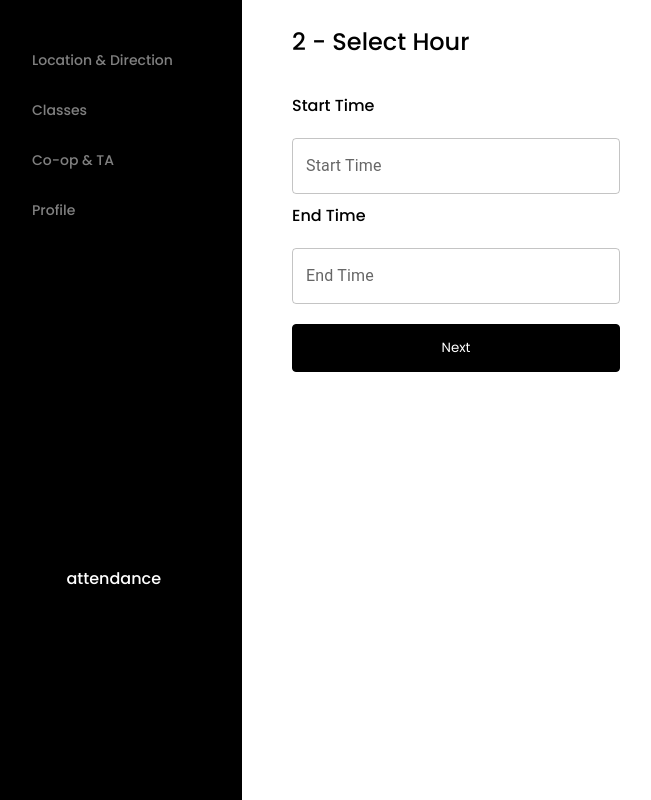
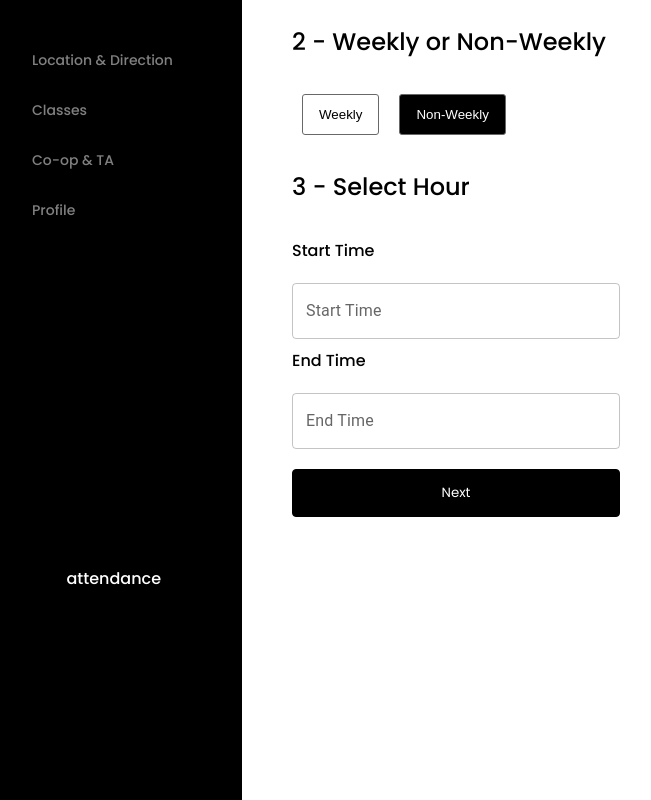
Before and after one commit to kubilaycakmak/attendence-frontend, a React (Create React App) app: page / in a window 1280 px wide. Shown: the top 800 px of the page, without its empty margins (8-659 px from the left). Built offline with nearby package versions, Linux system fonts and the light colour scheme.

Commit message:
weekly component

```diff
--- a/src/App.js
+++ b/src/App.js
@@ -3,11 +3,12 @@ import React from 'react'
 import './App.css'
 import Sidebar from './component/Sidebar/Sidebar'
 import Time from './component/Time/Time'
-
+import Week from './component/Week/Week'
 function App() {
   return (
     <div className='App'>
       <Sidebar />
+      <Week />
       <Time />
     </div>
   )
--- a/src/component/Time/Time.js
+++ b/src/component/Time/Time.js
@@ -33,7 +33,7 @@ const Time = () => {
   return (
     <LocalizationProvider dateAdapter={AdapterDateFns}>
       <form className={styles.container}>
-        <h3 className={styles.title}>2 - Select Hour</h3>
+        <h3 className={styles.title}>3 - Select Hour</h3>
         <div className={styles.wrapper}>
           <label>Start Time</label>
           <br />
--- /dev/null
+++ b/src/component/Week/Week.js
@@ -0,0 +1,44 @@
+import React, { useState } from 'react'
+import styles from './Week.module.scss'
+const Week = () => {
+  const [weekly, setWeekly] = useState(false)
+  //   const [selected, setSelected] = useState(0)
+
+  return (
+    <div className={styles.container}>
+      <div className={styles.contain}>
+        <h3 className={styles.title}> 2 - Weekly or Non-Weekly</h3>
+        <div className={styles.buttonContainer}>
+          <button
+            className={weekly ? styles.activeButton : styles.button}
+            onClick={() => setWeekly(true)}
+          >
+            Weekly
+          </button>
+          <button
+            className={!weekly ? styles.activeButton : styles.button}
+            onClick={() => setWeekly(false)}
+          >
+            Non-Weekly
+          </button>
+        </div>
+      </div>
+
+      <div className={styles.duration}>
+        {weekly && (
+          <div className={styles.inputContainer}>
+            <label className={styles.label}>Duration (How many weeks)</label>
+            <input
+              type='number'
+              max='52'
+              className={styles.input}
+              placeholder='up to 52'
+            />
+          </div>
+        )}
+      </div>
+    </div>
+  )
+}
+
+export default Week
--- /dev/null
+++ b/src/component/Week/Week.module.scss
@@ -0,0 +1,88 @@
+@import url('https://fonts.googleapis.com/css2?family=Poppins:wght@400;500;600&display=swap');
+
+.container {
+  text-align: left;
+  position: relative;
+  left: 300px;
+  display: flex;
+  flex-direction: row;
+  gap: 10px;
+
+  // margin-left: 180px;
+}
+.title {
+  text-align: left;
+  font-family: 'Poppins';
+  font-style: normal;
+  font-weight: 500;
+  font-size: 24px;
+  line-height: 36px;
+}
+.contain {
+  display: flex;
+  flex-direction: column;
+
+  .buttonContainer {
+    display: flex;
+    flex-direction: row;
+  }
+  .button {
+    background: #ffffff;
+    border: 1px solid #686868;
+    border-radius: 3px;
+    padding: 12px 16px;
+    margin: 10px;
+  }
+
+  .button:hover {
+    background-color: black;
+    color: white;
+  }
+}
+
+.duration {
+  .inputContainer {
+    display: flex;
+    flex-direction: column;
+    margin-top: 68px;
+  }
+  .input {
+    background: #ffffff;
+    padding: 12px 16px;
+    width: 208px;
+    border: 1px solid #686868;
+    border-radius: 3px;
+  }
+
+  .label {
+    font-family: 'Poppins';
+    font-style: normal;
+    font-weight: 500;
+    font-size: 14px;
+    line-height: 24px;
+  }
+}
+
+.activeButton {
+  border: 1px solid #686868;
+  border-radius: 3px;
+  padding: 12px 16px;
+  margin: 10px;
+  color: white;
+  background-color: black !important;
+}
+@media screen and (max-width: 768px) {
+  .container {
+    left: auto;
+    right: auto;
+    margin: 0px 70px;
+    display: flex;
+    flex-direction: column;
+  }
+
+  .duration {
+    .inputContainer {
+      margin-top: 20px;
+    }
+  }
+}
```
